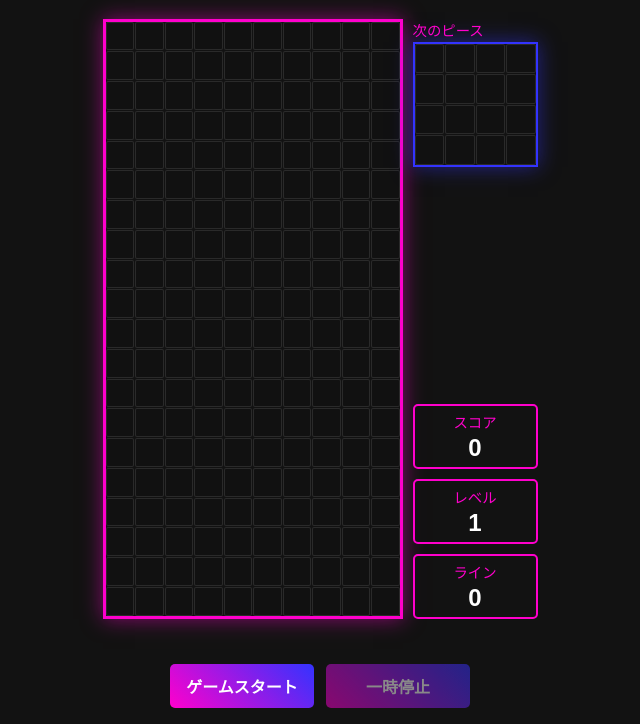
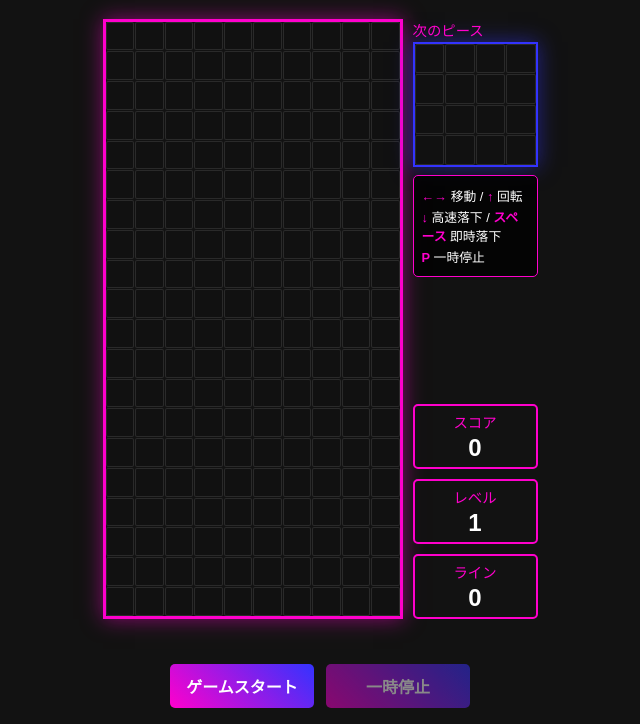
Before and after one commit to hiroata/tetris3, a plain HTML site: page index.html in a window 1280 px wide. Shown: the part 76-800 px from the top of the page, without its empty margins (320-960 px from the left). Drawn offline with Linux system fonts and the light colour scheme.

```diff
--- a/index.html
+++ b/index.html
@@ -26,6 +26,25 @@
         #game-over-screen {position:absolute; top:0; left:0; width:100%; height:100%; background:rgba(0,0,0,0.8); display:none; flex-direction:column; justify-content:center; align-items:center; z-index:10;}
         #game-over-text {font-size:2.5rem; color:#ff00cc; margin-bottom:20px; text-shadow:0 0 10px rgba(255,0,204,0.7);}
         #final-score {font-size:2rem; color:white; margin-bottom:30px;}
+
+        /* キー操作説明 */
+        #controls-info {
+            width: 100%;
+            background: rgba(0,0,0,0.8);
+            padding: 8px;
+            border-radius: 5px;
+            border: 1px solid #ff00cc;
+            font-size: 0.8rem;
+            margin-top: 8px;
+        }
+        #controls-info div {
+            margin: 2px 0;
+            color: #fff;
+        }
+        #controls-info .key {
+            color: #ff00cc;
+            font-weight: bold;
+        }
 
         /* モバイル制約の対応 */
         @media (max-height: 600px) {
@@ -69,6 +88,11 @@
                 <div id="next-piece">
                     <div class="label">次のピース</div>
                     <div id="next-piece-container"></div>
+                    <div id="controls-info">
+                        <div><span class="key">←→</span> 移動 / <span class="key">↑</span> 回転</div>
+                        <div><span class="key">↓</span> 高速落下 / <span class="key">スペース</span> 即時落下</div>
+                        <div><span class="key">P</span> 一時停止</div>
+                    </div>
                 </div>
 
                 <div id="stats">
@@ -106,8 +130,8 @@
         document.addEventListener('DOMContentLoaded', () => {
             const ROWS = 20, COLS = 10;
             const EMPTY = 'rgba(18, 18, 18, 0.8)';
-            const COLORS = ['#FF00CC', '#3333FF', '#FFCC00', '#00CCFF', '#00FF66', '#FF3366', '#CC33FF'];
-            const SHAPES = [
+            const BLOCK_COLORS = ['#FF00CC', '#3333FF', '#FFCC00', '#00CCFF', '#00FF66', '#FF3366', '#CC33FF'];
+            const BLOCK_SHAPES = [
                 [[0,0,0,0],[1,1,1,1],[0,0,0,0],[0,0,0,0]], // I
                 [[2,0,0],[2,2,2],[0,0,0]], // J
                 [[0,0,3],[3,3,3],[0,0,0]], // L
@@ -322,8 +346,8 @@
             }
 
             function randomPiece() {
-                const randomIndex = Math.floor(Math.random() * SHAPES.length);
-                return new Piece(SHAPES[randomIndex], COLORS[randomIndex]);
+                const randomIndex = Math.floor(Math.random() * BLOCK_SHAPES.length);
+                return new Piece(BLOCK_SHAPES[randomIndex], BLOCK_COLORS[randomIndex]);
             }
 
             function removeRows() {
```
